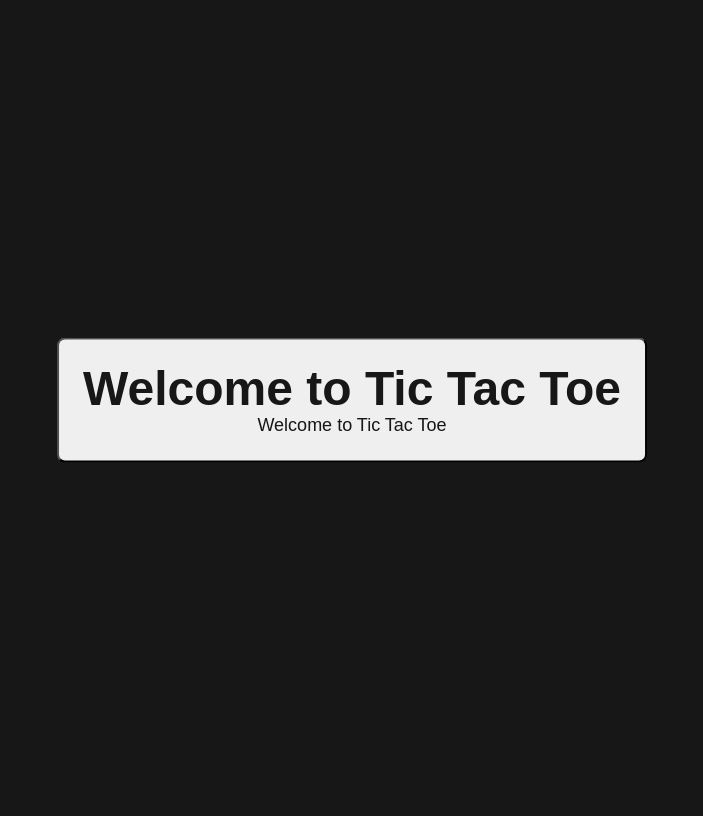
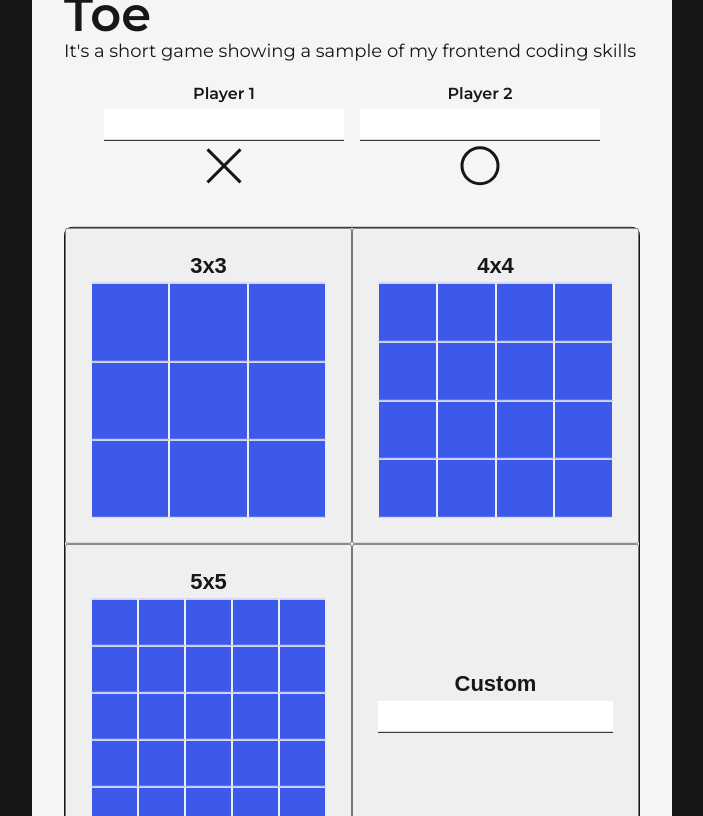
Before and after one commit to Piotr20/tic-tac-toe-x-codejet, a Next.js app: page / in a window 1280 px wide. Shown: the whole page, without its empty margins (288-991 px from the left). Built offline with nearby package versions, Linux system fonts and the light colour scheme.

Commit message:
progress

```diff
--- a/src/app/globals.css
+++ b/src/app/globals.css
@@ -1,3 +1,9 @@
+* {
+  margin: 0;
+  padding: 0;
+  box-sizing: border-box;
+}
+
 body {
   background-color: #171717;
   height: 100svh;
--- a/src/components/client/page/lobby/Dialog.tsx
+++ b/src/components/client/page/lobby/Dialog.tsx
@@ -1,26 +1,179 @@
-import { transformCenter } from "@/util";
+import { BoardSizes, colors, transformCenter } from "@/util";
 import { mq } from "@/util/media-queries";
 import styled, { CSSObject } from "styled-components";
-import { Text } from "../../shared";
+import { Input, Text } from "../../shared";
+import { MarkerCircle, MarkerCross } from "@/components/shared";
 
 export function LobbyDialog() {
   return (
     <StyledLobbyDialogContainer>
       <Text tag="h1">Welcome to Tic Tac Toe</Text>
-      <Text tag="p">Welcome to Tic Tac Toe</Text>
+      <Text tag="p">It's a short game showing a sample of my frontend coding skills</Text>
+      <StyledLobbyDialogBody>
+        <StyledPlayerInputList>
+          <StyledPlayerInputListItem>
+            <Text
+              tag="h6"
+              additionalStyles={{
+                textAlign: "center",
+                paddingBottom: "6px",
+              }}
+            >
+              Player 1
+            </Text>
+            <Input type="text" />
+            <MarkerCross />
+          </StyledPlayerInputListItem>
+          <StyledPlayerInputListItem>
+            <Text
+              tag="h6"
+              additionalStyles={{
+                textAlign: "center",
+                paddingBottom: "6px",
+              }}
+            >
+              Player 2
+            </Text>
+            <Input type="text" />
+            <MarkerCircle />
+          </StyledPlayerInputListItem>
+        </StyledPlayerInputList>
+        <StyledBoardSizePickerContainer>
+          {BoardSizes.map((board) =>
+            board.size ? (
+              <StyledBoardSizePickerCell key={board.label}>
+                <Text
+                  tag="h5"
+                  additionalStyles={{
+                    textAlign: "center",
+                    paddingBottom: "6px",
+                  }}
+                >
+                  {board.label}
+                </Text>
+                <StyledBoard size={board.size}>
+                  {new Array(Math.pow(board.size, 2)).fill("").map((_, index) => (
+                    <StyledBoardCell key={index} />
+                  ))}
+                </StyledBoard>
+              </StyledBoardSizePickerCell>
+            ) : (
+              <StyledBoardSizePickerCell key={board.label}>
+                <Text
+                  tag="h5"
+                  additionalStyles={{
+                    textAlign: "center",
+                    paddingBottom: "6px",
+                  }}
+                >
+                  {board.label}
+                </Text>
+                <Input type="number" />
+              </StyledBoardSizePickerCell>
+            )
+          )}
+        </StyledBoardSizePickerContainer>
+      </StyledLobbyDialogBody>
     </StyledLobbyDialogContainer>
   );
 }
 
-export const StyledLobbyDialogContainer = styled.button<{
+export const StyledLobbyDialogContainer = styled.div<{
+  additionalStyles?: CSSObject;
+}>(({ additionalStyles }) => ({
+  backgroundColor: colors.primary.white,
+  padding: "24px",
+  borderRadius: "8px",
+  position: "fixed",
+  ...transformCenter,
+  [mq("lg")]: {
+    padding: "32px",
+  },
+  ...additionalStyles,
+}));
+
+export const StyledLobbyDialogBody = styled.div<{
+  additionalStyles?: CSSObject;
+}>(({ additionalStyles }) => ({
+  display: "flex",
+  flexDirection: "column",
+  alignItems: "center",
+  margin: "0 auto",
+  paddingTop: "16px",
+  [mq("lg")]: {
+    paddingTop: "24px",
+  },
+  ...additionalStyles,
+}));
+
+export const StyledPlayerInputList = styled.ul<{
+  additionalStyles?: CSSObject;
+}>(({ additionalStyles }) => ({
+  display: "flex",
+  flexDirection: "column",
+  rowGap: "16px",
+  listStyle: "none",
+  [mq("lg")]: {
+    flexDirection: "row",
+    columnGap: "16px",
+  },
+  ...additionalStyles,
+}));
+
+export const StyledPlayerInputListItem = styled.li<{
+  additionalStyles?: CSSObject;
+}>(({ additionalStyles }) => ({
+  display: "flex",
+  flexDirection: "column",
+  alignItems: "center",
+  ["&>svg>circle, &>svg>line"]: {
+    stroke: colors.primary.black,
+  },
+  [mq("lg")]: {},
+  ...additionalStyles,
+}));
+
+export const StyledBoardSizePickerContainer = styled.ul<{
+  additionalStyles?: CSSObject;
+}>(({ additionalStyles }) => ({
+  display: "grid",
+  gridTemplateColumns: "1fr 1fr",
+  marginTop: "36px",
+  listStyle: "none",
+  border: `1px solid ${colors.primary.black}`,
+  borderRadius: "8px",
+  [mq("lg")]: {},
+  ...additionalStyles,
+}));
+
+export const StyledBoardSizePickerCell = styled.button<{
   additionalStyles?: CSSObject;
 }>(({ additionalStyles }) => ({
   padding: "16px",
-  borderRadius: "8px",
-  position: "fixed",
+
   [mq("lg")]: {
     padding: "24px",
   },
-  ...transformCenter,
   ...additionalStyles,
 }));
+
+export const StyledBoard = styled.ul<{
+  size: number;
+  additionalStyles?: CSSObject;
+}>(({ additionalStyles, size }) => ({
+  listStyle: "none",
+  display: "grid",
+  gridTemplateColumns: `repeat(${size}, 1fr)`,
+  [mq("lg")]: {},
+  ...additionalStyles,
+}));
+
+export const StyledBoardCell = styled.li<{
+  additionalStyles?: CSSObject;
+}>(({ additionalStyles }) => ({
+  backgroundColor: colors.primary.blue,
+  border: `1px solid ${colors.primary.gray}`,
+  aspectRatio: "1/1",
+  [mq("lg")]: {},
+  ...additionalStyles,
+}));
--- a/src/components/shared/markers/circle.tsx
+++ b/src/components/shared/markers/circle.tsx
@@ -6,9 +6,21 @@ export function MarkerCircle() {
       width="50px"
       height="50px"
       viewBox="0 0 50 50"
+      style={{
+        transform: "rotate(45deg)",
+      }}
     >
-      <line pathLength="100" className="stroke" x1="8.5" y1="8.5" x2="41.5" y2="41.5" />
-      <line pathLength="100" className="stroke" x1="41.5" y1="8.5" x2="8.5" y2="41.5" />
+      <circle
+        className="stroke"
+        pathLength="100"
+        cx="25"
+        cy="25"
+        r="18"
+        style={{
+          transform: "rotate(-90) scale(1 -1)",
+          transformOrigin: "25 25",
+        }}
+      />
     </svg>
   );
 }
--- a/src/components/shared/markers/cross.tsx
+++ b/src/components/shared/markers/cross.tsx
@@ -6,21 +6,9 @@ export function MarkerCross() {
       width="50px"
       height="50px"
       viewBox="0 0 50 50"
-      style={{
-        transform: "rotate(45deg)",
-      }}
     >
-      <circle
-        className="stroke"
-        pathLength="100"
-        cx="25"
-        cy="25"
-        r="18"
-        style={{
-          transform: "rotate(-90) scale(1 -1)",
-          transformOrigin: "25 25",
-        }}
-      />
+      <line pathLength="100" className="stroke" x1="8.5" y1="8.5" x2="41.5" y2="41.5" />
+      <line pathLength="100" className="stroke" x1="41.5" y1="8.5" x2="8.5" y2="41.5" />
     </svg>
   );
 }
--- /dev/null
+++ b/src/util/boardSizes.ts
@@ -0,0 +1,17 @@
+export const BoardSizes = [
+  {
+    size: 3,
+    label: "3x3",
+  },
+  {
+    size: 4,
+    label: "4x4",
+  },
+  {
+    size: 5,
+    label: "5x5",
+  },
+  {
+    label: "Custom",
+  },
+];
--- a/src/util/index.ts
+++ b/src/util/index.ts
@@ -1 +1,3 @@
 export * from "./style.helper";
+export * from "./colorPalette";
+export * from "./boardSizes";
```
